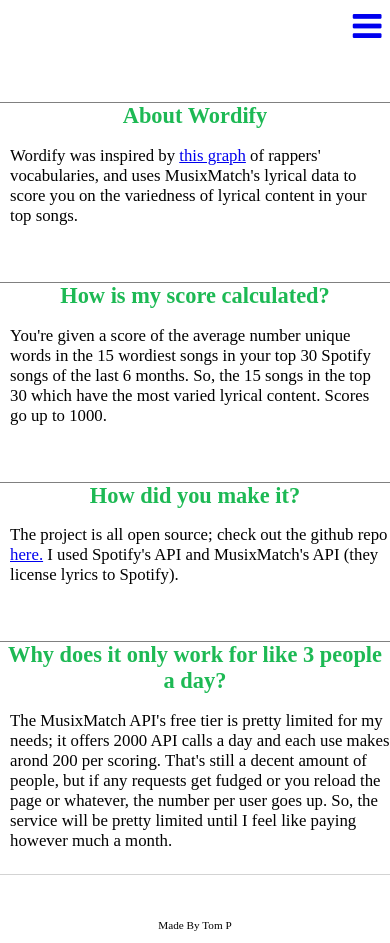
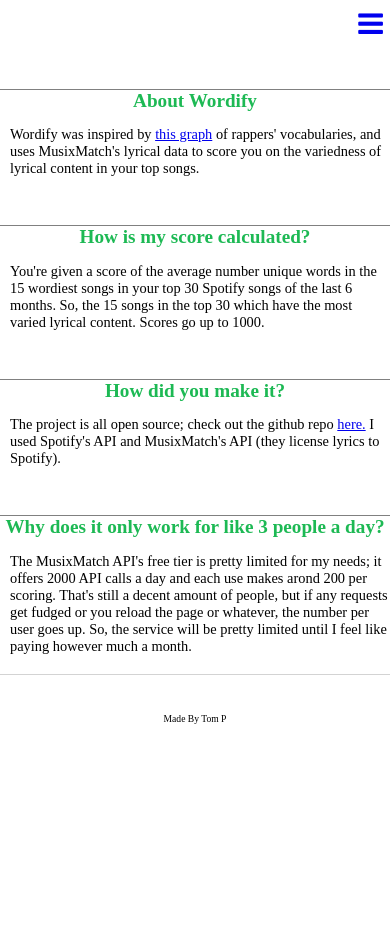
Before and after one commit to tommy2brew/VerbosityAnalyserWebApp, a website: page views/about.html in a window 390 px wide. After the commit the page ends 844 px from the top, so only its background shows below. Drawn offline with Linux system fonts and the light colour scheme.

Commit message:
make font slightly smaller on mobile

```diff
--- a/views/style.css
+++ b/views/style.css
@@ -5,7 +5,7 @@
 
 html{
     width: 100%;
-    font-size: 70%;
+    font-size: 60%;
     text-align: center;
 }
 
@@ -243,6 +243,9 @@ footer>p{
 /*RESPONIVE MEDIA RULES*/
 
 @media only screen and (min-width: 750px) {
+    html{
+        font-size: 70%;
+    }
     #burger{
         display: none;
     }
```
